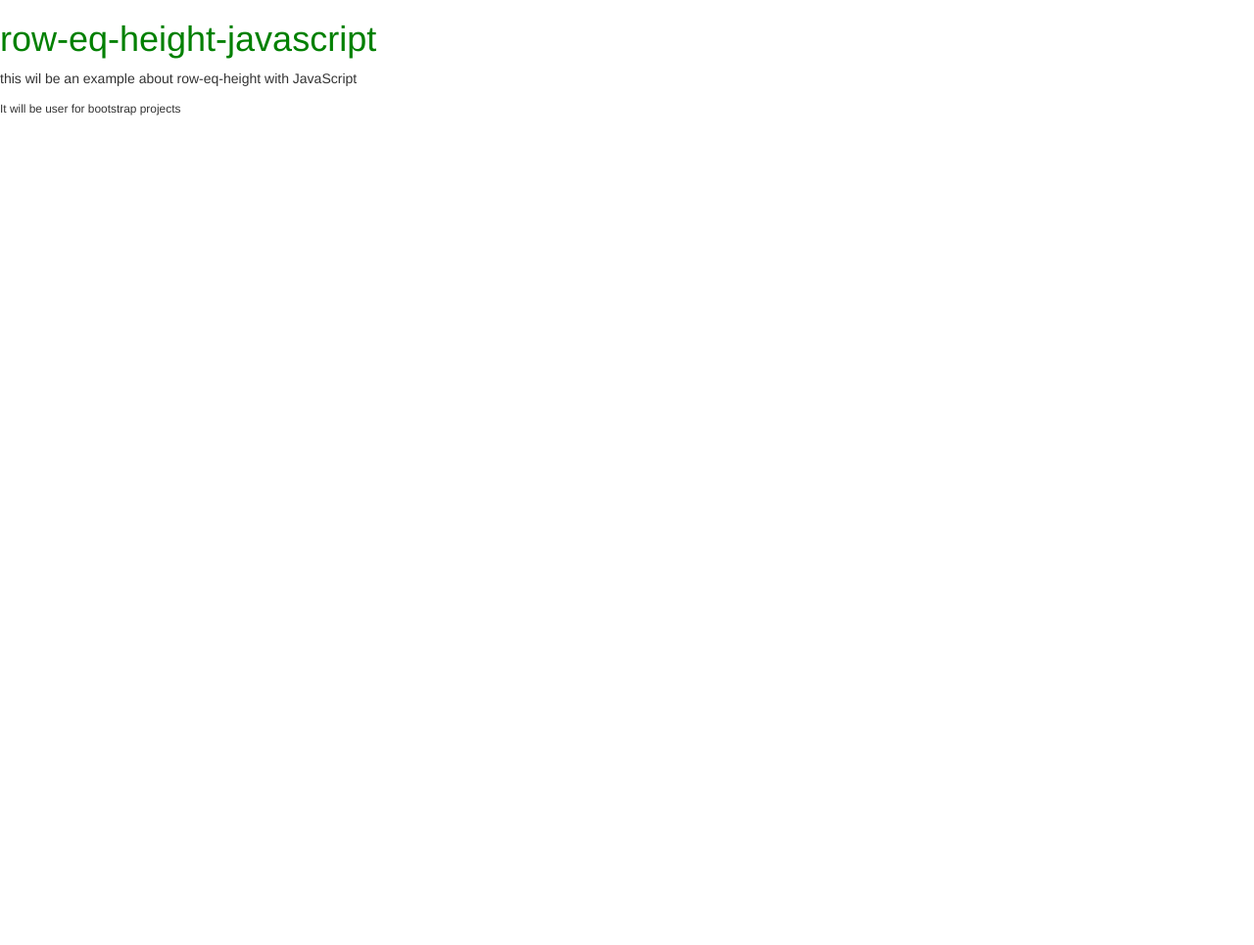
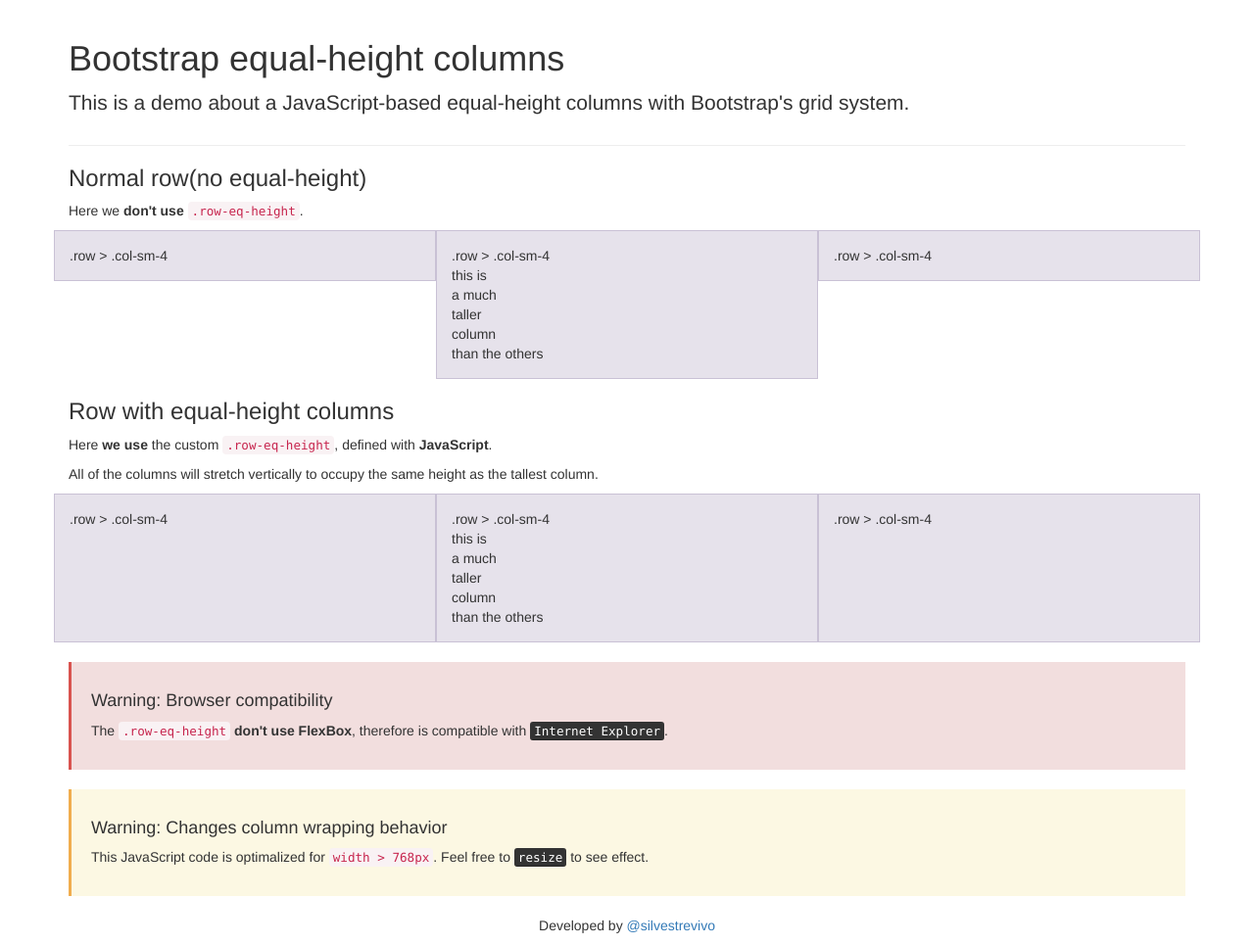
Before and after one commit to silvestrevivo/row-eq-height-javascript, a plain HTML site: page index.html in a window 1280 px wide. Shown: the whole page at 98% size. Before the commit the page ends 800 px from the top, so only its background shows below. Drawn offline with nearby package versions, Linux system fonts and the light colour scheme.

Commit message:
Version 1.0

```diff
--- a/css/style.css
+++ b/css/style.css
@@ -1,3 +1,18 @@
-h1{
-  color: green;
+[class*="col-"]{
+  padding-top: 15px;
+  padding-bottom: 15px;
+  background-color: rgba(86,61,124,.15);
+  border: 1px solid rgba(86,61,124,.2);
 }
+
+.bs-callout-d{
+  padding: 20px;
+  margin: 20px 0;
+  border-left: 3px solid #d9534f;
+}
+
+.bs-callout-w{
+  padding: 20px;
+  margin: 20px 0;
+  border-left: 3px solid #f0ad4e;
+}
--- a/index.html
+++ b/index.html
@@ -8,6 +8,7 @@
   	<meta name="author" content="@silvestrevivo">
   	<meta keywords="row-eq-height javascript bootstrap">
   	<meta name="generator" content="Bootstrap3.3.7">
+    <link rel="icon" type="image/x-icon" href="img/favicon.ico">
 
     <title>row-eq-height-javascript</title>
 
@@ -26,14 +27,53 @@
 
   </head>
   <body>
-    <h1>row-eq-height-javascript</h1>
-    <p>this wil be an example about row-eq-height with JavaScript</p>
-    <p><small>It will be user for bootstrap projects</small></p>
+
+    <div class="container">
+      <div class="page-header">
+        <h1>Bootstrap equal-height columns</h1>
+        <p class="lead">This is a demo about a JavaScript-based equal-height columns with Bootstrap's grid system.</p>
+      </div>
+      <h3>Normal row(no equal-height)</h3>
+      <p>Here we <strong>don't use</strong> <code>.row-eq-height</code>.</p>
+
+      <div class="row">
+        <div class="col-sm-4">.row > .col-sm-4</div>
+        <div class="col-sm-4">.row &gt; .col-sm-4<br>this is<br>a much<br>taller<br>column<br>than the others</div>
+        <div class="col-sm-4">.row > .col-sm-4</div>
+      </div>
+
+      <h3>Row with equal-height columns</h3>
+      <p>Here <strong>we use</strong> the custom <code>.row-eq-height</code>, defined with <strong>JavaScript</strong>.</p>
+      <p>All of the columns will stretch vertically to occupy the same height as the tallest column.</p>
+
+      <div class="row row-eq-height">
+        <div class="col-sm-4">.row > .col-sm-4</div>
+        <div class="col-sm-4">.row &gt; .col-sm-4<br>this is<br>a much<br>taller<br>column<br>than the others</div>
+        <div class="col-sm-4">.row > .col-sm-4</div>
+      </div>
+
+      <div class="bs-callout-d bg-danger">
+        <h4>Warning: Browser compatibility</h4>
+        <p>The <code>.row-eq-height</code> <strong>don't use FlexBox</strong>, therefore is compatible with <kbd>Internet Explorer</kbd>.</p>
+      </div>
+
+      <div class="bs-callout-w bg-warning">
+        <h4>Warning: Changes column wrapping behavior</h4>
+        <p>This JavaScript code is optimalized for <code>width > 768px</code>. Feel free to <kbd>resize</kbd> to see effect.</p>
+      </div>
+    </div>
+
+    <p class="text-center">Developed by <a href="http://www.uonsite.nl">@silvestrevivo</a></p>
+
+
+
 
     <!-- jQuery (necessary for Bootstrap's JavaScript plugins) -->
     <script src="https://ajax.googleapis.com/ajax/libs/jquery/3.1.1/jquery.min.js"></script>
     <!-- Include all compiled plugins (below), or include individual files as needed -->
     <script src="https://maxcdn.bootstrapcdn.com/bootstrap/3.3.7/js/bootstrap.min.js"></script>
 
+    <script src="js/row-eq-height.js"></script>
+
   </body>
 </html>
--- /dev/null
+++ b/js/row-eq-height.js
@@ -0,0 +1,33 @@
+function equalHeight(){
+  if(window.innerWidth > 768){
+    let x = document.querySelectorAll('.row-eq-height');
+    for(let z = 0; z < x.length; z++){
+      let y = x[z].children;
+      let height = [];
+      for(let i = 0; i < y.length; i++){
+        let e = y[i].offsetHeight;
+        height.push(y[i].offsetHeight);
+      }
+      Array.max = function( array ){
+        return Math.max.apply( Math, array );
+      };
+      let maxHeight = Array.max(height);
+      for(let j = 0; j < y.length; j++){
+        y[j].style.height = maxHeight + 'px';
+      }
+    }
+  }
+}
+
+//resize
+equalHeight();
+window.onresize = function(){
+  let x = document.querySelectorAll('.row-eq-height');
+  for(let z = 0; z < x.length; z++){
+    let y = x[z].children;
+    for(let i = 0; i < y.length; i++){
+      y[i].style.height = 'auto';
+    }
+  }
+  equalHeight();
+};
```
Also changed, not shown: img/favicon.ico (added).
